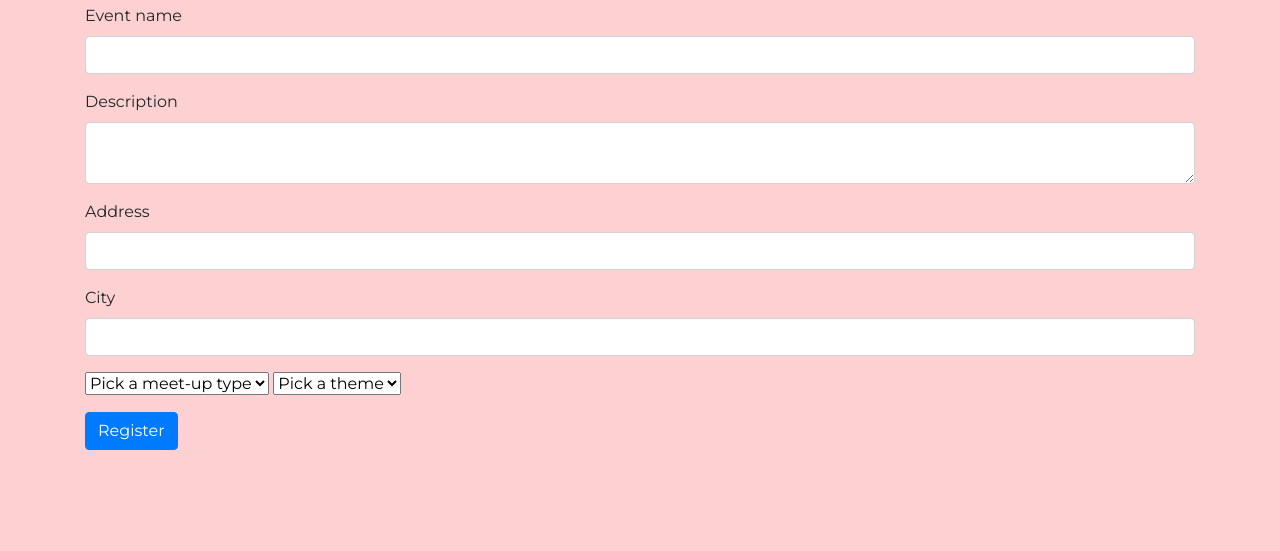
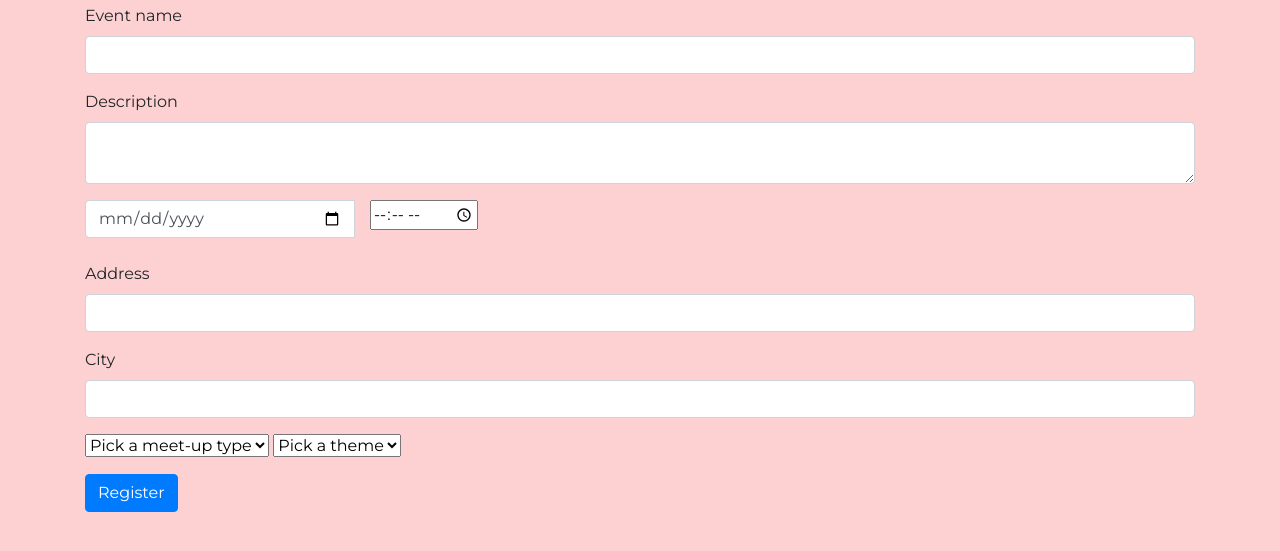
Before and after one commit to emmasarge/womenintechteam7, a Flask app: page /add_event/ in a window 1280 px wide. Shown: the part 160-711 px from the top of the page. Run offline with Flask 2, Linux system fonts and the light colour scheme; the visitor is signed in with stand-in values (Sample User, id 1); data that the repository does not hold is empty; some libraries are stand-ins or nearby versions.

Commit message:
Add date and time pickers in add_event.html

```diff
--- a/templates/add_event.html
+++ b/templates/add_event.html
@@ -15,12 +15,17 @@
             <label for="description" class="form-label">Description</label>
             <textarea type="text" name="description" class="form-control" id="description"></textarea>
         </div>
-        <!-- <div class="input-group date" data-provide="datepicker">
-            <input type="text" class="form-control">
+        <div class="row">
+        <div class="col-sm-6 input-group date mb-3" data-provide="datepicker">
+            <input type="date" name="date" class="form-control">
             <div class="input-group-addon">
                 <span class="glyphicon glyphicon-th"></span>
             </div>
-        </div> -->
+            <div class="col-sm-6 input-group mb-3">
+            <input type="time" id="time" name="time" min="09:00" max="21:00" required>
+            </div>
+        </div>
+        </div>
         <div class="mb-3">
             <label for="address" class="form-label">Address</label>
             <input type="text" name="address" class="form-control" id="address">
--- a/templates/home.html
+++ b/templates/home.html
@@ -91,6 +91,7 @@
     </div>
 </section>
 
+<!-- map -->
 <section class="page-section container-fluid" id="maps">
     <h2>Coding Meets</h2>
     <div class="row">
@@ -119,6 +120,7 @@
     </div>
 </section>
 
+<!-- image carousel -->
 <section class="page-section container" id="image-carousel-2">
     <div id="carouselExampleIndicators" class="carousel slide" data-ride="carousel">
         <ol class="carousel-indicators">
```
Also changed, not shown: README.md, static/js/maps.js (line endings or trailing spaces). Lines whose indentation alone changed are shown as unchanged.
